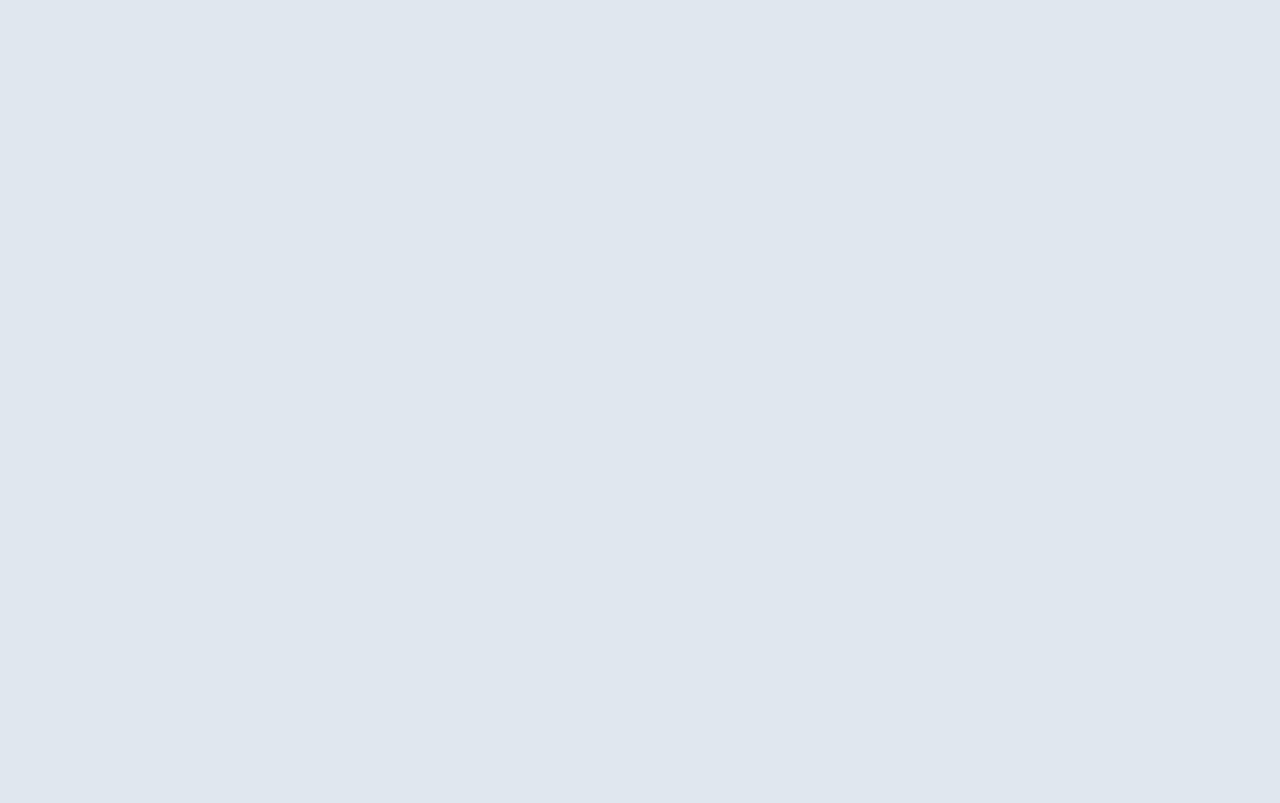
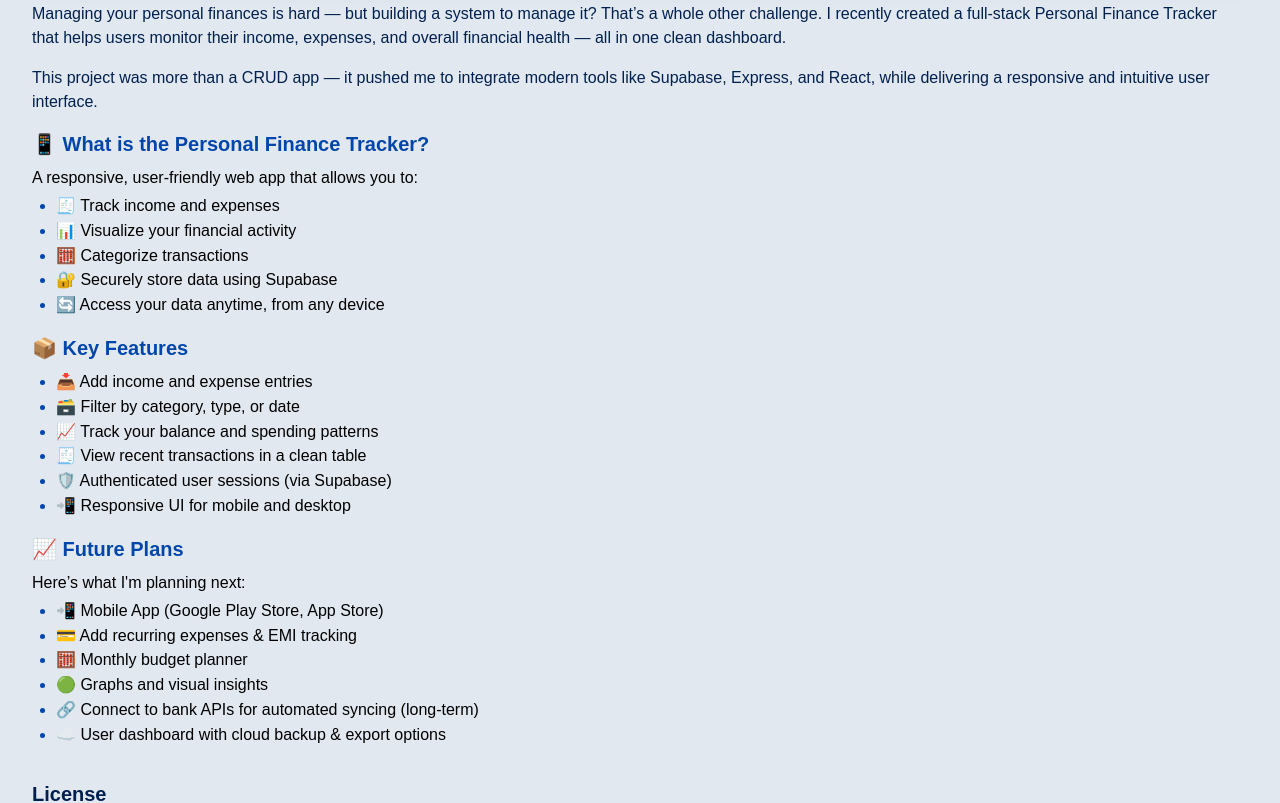
Before and after one commit to hemanthbabu648/apps-hub, a Next.js app: page /projects/302d3e8a-be03-4ab7-95c7-abd09b01fdf7 in a window 1280 px wide. Before the commit this address had no page. Shown: the part 460-1263 px from the top of the page. Before the commit the page ends 800 px from the top, so only its background shows below. Built offline with nearby package versions, Linux system fonts and the light colour scheme; a web font is replaced by a local one.

Commit message:
(feat) Project 6 details page

```diff
--- /dev/null
+++ b/src/app/projects/302d3e8a-be03-4ab7-95c7-abd09b01fdf7/page.tsx
@@ -0,0 +1,92 @@
+import { useGetProject } from '@/hooks/projects';
+import React from 'react';
+import ProjectLayout from '@/components/project/ProjectLayout';
+import Preview from '@/components/project/Preview';
+import uuids from '@/constants/uuids';
+
+const goal = [
+  '🧾 Track income and expenses',
+  '📊 Visualize your financial activity',
+  '🧮 Categorize transactions',
+  '🔐 Securely store data using Supabase',
+  '🔄 Access your data anytime, from any device',
+];
+
+const features = [
+  '📥 Add income and expense entries',
+  '🗃️ Filter by category, type, or date',
+  '📈 Track your balance and spending patterns',
+  '🧾 View recent transactions in a clean table',
+  '🛡️ Authenticated user sessions (via Supabase)',
+  '📲 Responsive UI for mobile and desktop'
+];
+
+const featurePlans = [
+  '📲 Mobile App (Google Play Store, App Store)',
+  '💳 Add recurring expenses & EMI tracking',
+  '🧮 Monthly budget planner',
+  '🟢 Graphs and visual insights',
+  '🔗 Connect to bank APIs for automated syncing (long-term)',
+  '☁️ User dashboard with cloud backup & export options'
+];
+
+
+function ProjectPage() {
+  const projectId = uuids[6];
+  const project = useGetProject(projectId);
+
+  if (!project) {
+    return (
+      <div className="max-w-3xl mx-auto bg-white rounded-2xl shadow-xl p-8 mt-12 border border-gray-200 text-center text-gray-500">
+        Project not found.
+      </div>
+    );
+  }
+
+  return (
+    <ProjectLayout project={project}>
+      <div className='flex flex-col gap-4'>
+        <p className='text-base font-normal text-primary-blue-500'>
+          Managing your personal finances is hard — but building a system to manage it? That’s a whole other challenge. I recently created a full-stack Personal Finance Tracker that helps users monitor their income, expenses, and overall financial health — all in one clean dashboard.
+        </p>
+        <p className='text-base font-normal text-primary-blue-500'>
+          This project was more than a CRUD app — it pushed me to integrate modern tools like Supabase, Express, and React, while delivering a responsive and intuitive user interface.
+        </p>
+        {project.live_url && (
+          <Preview url={project.live_url} />
+        )}
+        <section>
+          <h2 className="text-xl font-semibold mb-2 text-primary-blue-300">📱 What is the Personal Finance Tracker?</h2>
+          <p className='mb-1 text-base'>A responsive, user-friendly web app that allows you to:</p>
+          <ul className="list-disc pl-6 text-gray-700">
+            {goal.map((feature, idx) => (
+              <li key={idx} className="marker:text-primary-blue-300">{feature}</li>
+            ))}
+          </ul>
+        </section>
+
+        <section >
+          <h2 className="text-xl font-semibold mb-2 text-primary-blue-300">📦 Key Features</h2>
+          <ul className="list-disc pl-6 text-gray-700">
+            {features.map((feature, idx) => (
+              <li key={idx} className="marker:text-primary-blue-300">{feature}</li>
+            ))}
+          </ul>
+        </section>
+
+        <section className="mb-8">
+          <h2 className="text-xl font-semibold mb-2 text-primary-blue-300">📈 Future Plans</h2>
+          <p className='mb-1 text-base'>Here’s what I&apos;m planning next:</p>
+          <ul className="list-disc pl-6 text-gray-700">
+            {featurePlans.map((item, idx) => (
+              <li key={idx} className="marker:text-primary-blue-300">{item}</li>
+            ))}
+          </ul>
+        </section>
+      </div>
+
+    </ProjectLayout>
+  );
+}
+
+export default ProjectPage;
```
